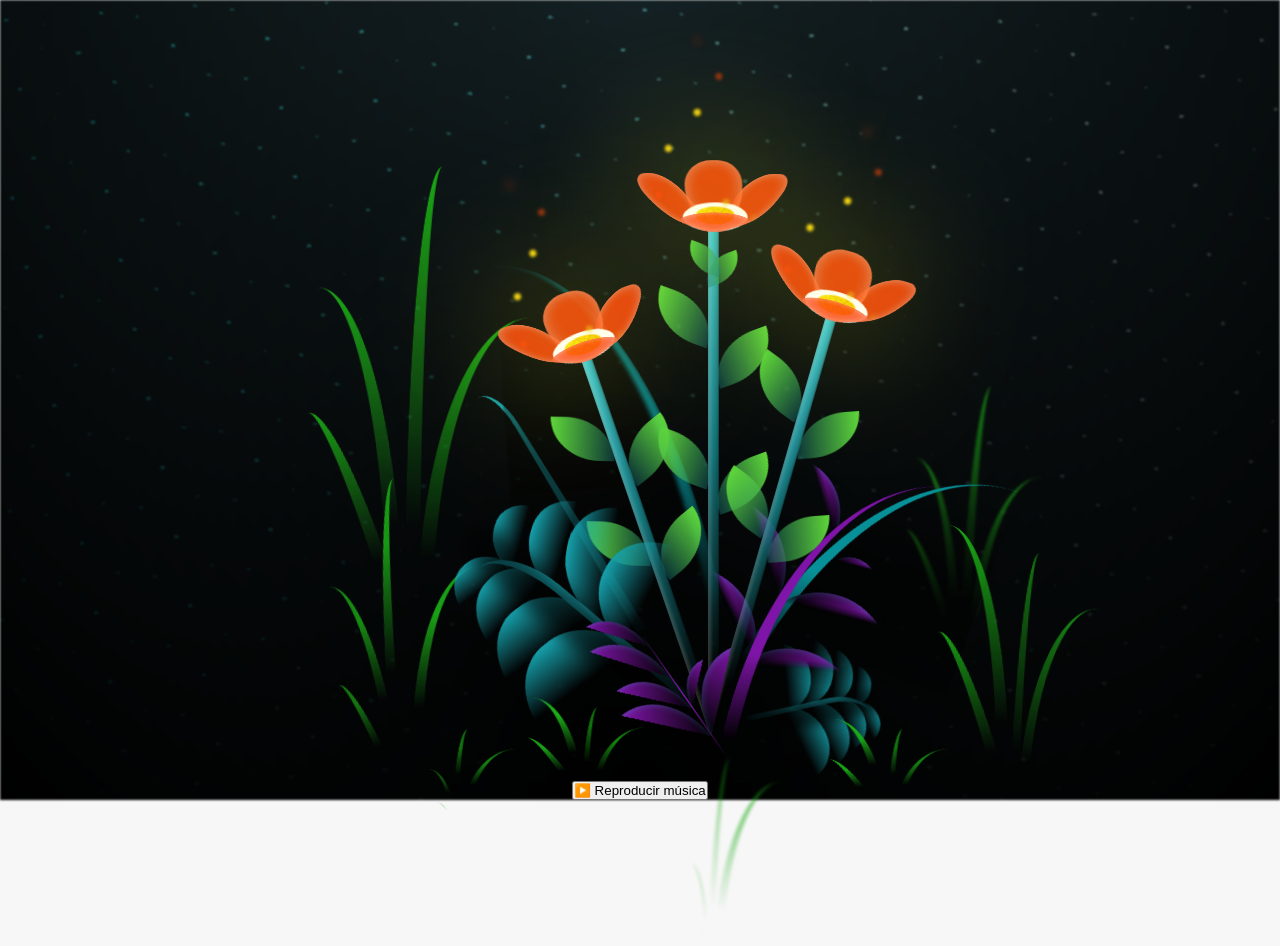
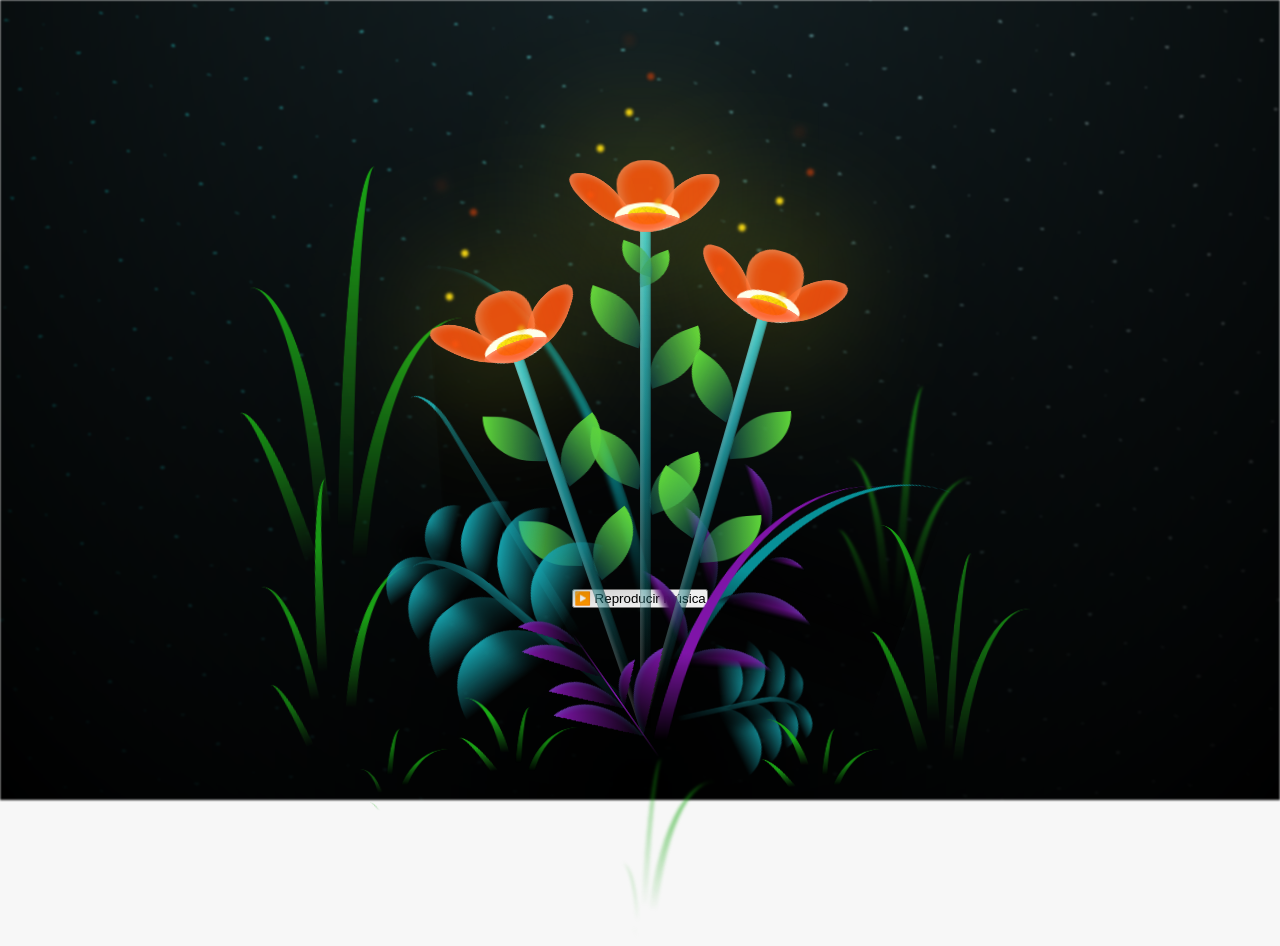
Before and after one commit to PorkiJosh/dedicatoria, a plain HTML site: page index.html in a window 1280 px wide. Drawn offline with Linux system fonts and the light colour scheme.

Commit message:
Update index.html

```diff
--- a/index.html
+++ b/index.html
@@ -10,12 +10,13 @@
   </head>
 
   <body class="container">
-    <button id="playBtn">▶️ Reproducir música</button>
     <audio src="musica.mp3" autoplay></audio>
     <div id="lyrics">
 
     </div>
-    <h1 class="titulo"></h1>
+    <h1 class="titulo">
+          <button id="playBtn">▶️ Reproducir música</button>
+    </h1>
 
     <div class="night"></div>
     <div class="flowers">
```
